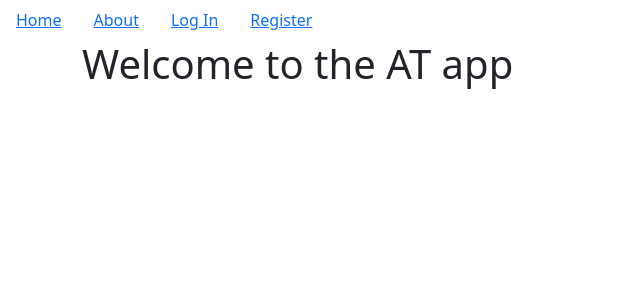
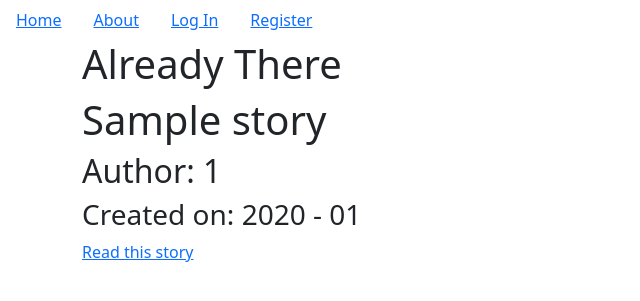
Before and after one commit to Jana-P1/the_at_app, a Flask app: page / in a window 1280 px wide. Shown: the top 301 px of the page, without its empty margins (0-640 px from the left). Run offline with Flask 2, Linux system fonts and the light colour scheme; tables that the repository leaves empty hold one stand-in row (values such as "Sample post").

Commit message:
Adds index functionality and index show html

```diff
--- a/myapp/core/views.py
+++ b/myapp/core/views.py
@@ -1,13 +1,15 @@
 # core/views.py
 
 from flask import render_template, request, Blueprint
+from myapp.models import SuccessStory
 
 core = Blueprint('core', __name__)
 
 @core.route('/')
 def index():
-
-    return render_template('index.html')
+    page = request.args.get('page', 1, type=int)
+    success_stories = SuccessStory.query.order_by(SuccessStory.date.desc()).paginate(page=page, per_page=5)
+    return render_template('index.html', success_stories=success_stories)
 
 @core.route('/info')
 def info():
--- a/myapp/templates/index.html
+++ b/myapp/templates/index.html
@@ -1,7 +1,19 @@
 {% extends "base.html" %}
 {% block content %}
     <div class="jumbotron">
-        <h1>Welcome to the AT app</h1>
+        <h1>Already There</h1>
+    </div>
+
+    <div class="story-container">
+        {% for story in success_stories.items %}
+        <div>
+            <h1>{{story.title}}</h1>
+            <h2>Author: {{story.user_id}}</h2>
+            <h3>Created on: {{story.date.strftime('%Y - %m')}}</h3>
+            <a href="{{url_for('success_stories.success_story', success_story_id=story.id)}}">Read this story</a>
+
+        </div>
+        {% endfor %}
     </div>
 
 {% endblock %}
```
